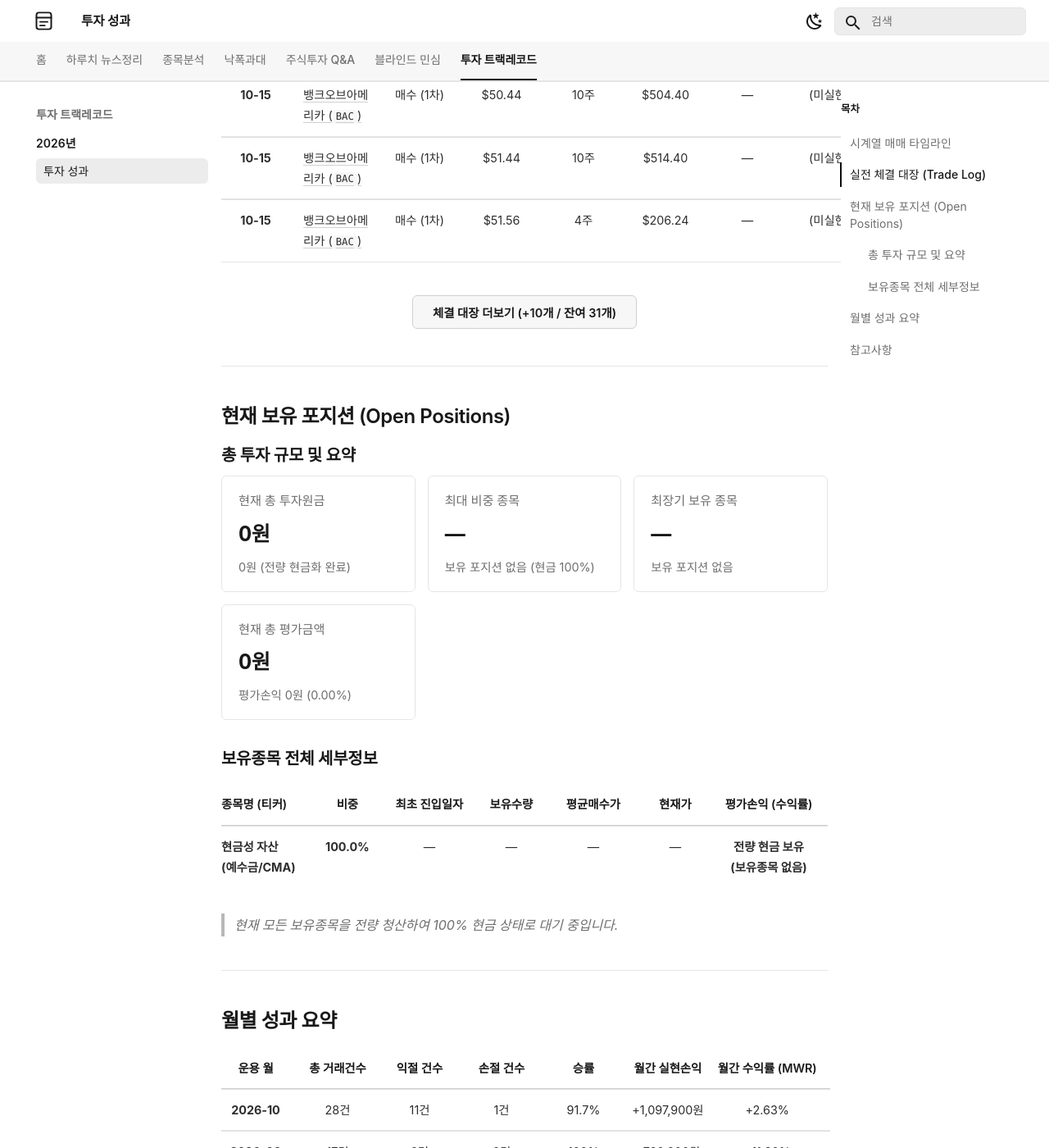
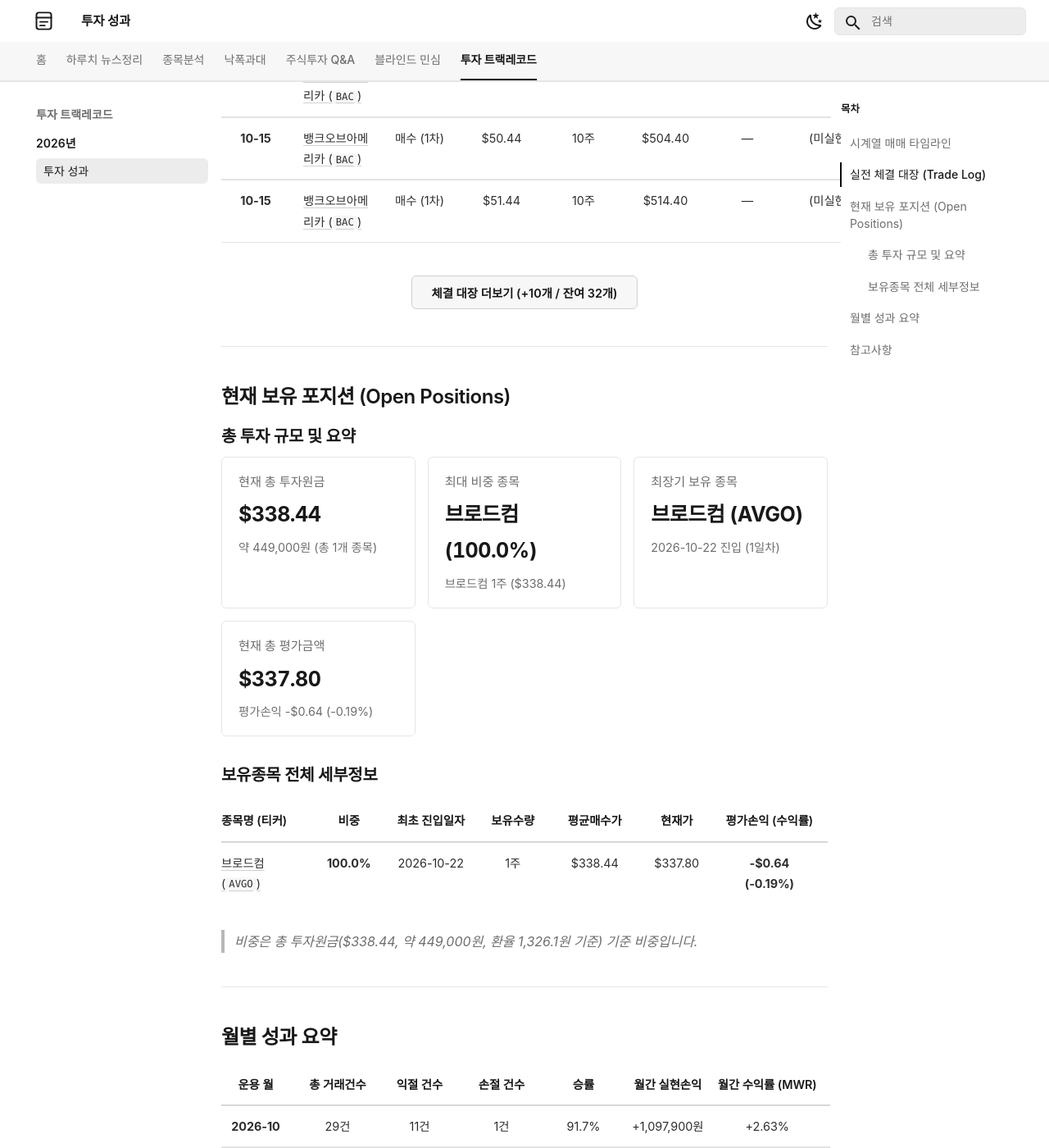
Before and after one commit to ju-sic/ju-sic.github.io, an MkDocs documentation site: the page built from docs/records/2026/trade-track-record.md, in a window 1280 px wide and 1400 px high, scrolled down 2320 px. Shown: the whole window at 82% size. Built offline with MkDocs 1.6.1 and Material for MkDocs 9.7.7, drawn with Linux system fonts in a browser that asks for light colours; some web fonts are replaced; a script that is not in the unit is left out; some of the changed text lies outside the part shown.

Commit message:
2026년 10월 22일 브로드컴 선발대 매수 기록 반영 및 트랙레코드 갱신 배포

```diff
--- a/docs/records/2026/trade-track-record.md
+++ b/docs/records/2026/trade-track-record.md
@@ -1,11 +1,29 @@
 # 실전 매매일지 및 포트폴리오 트랙레코드
 
-- **업데이트** : 2026-10-21(수) 13:40
+- **업데이트** : 2026-10-22(목) 06:17
 
 
 ## 시계열 매매 타임라인
 
 <div class="kb-timeline">
+  <div class="kb-timeline-item">
+    <div class="kb-timeline-marker kb-timeline-marker--buy"></div>
+    <div class="kb-timeline-header">
+      <span class="kb-timeline-date">2026-10-22 (목)</span>
+      <span class="kb-badge kb-badge--buy">1차 매수 (선발대)</span>
+    </div>
+    <div class="kb-timeline-body">
+      <table class="kb-timeline-table">
+        <tr>
+          <td><strong>종목명</strong>: 브로드컴 (AVGO)</td>
+          <td><strong>체결 단가</strong>: $338.44</td>
+          <td><strong>체결 수량</strong>: 1주</td>
+          <td><strong>투입 금액</strong>: $338.44</td>
+        </tr>
+      </table>
+      <p class="kb-timeline-desc">1주만 선발대 보내봤다. 장이 크게 빠질 것 같기도 하다. 이상하게 불안하다.</p>
+    </div>
+  </div>
   <div class="kb-timeline-item">
     <div class="kb-timeline-marker kb-timeline-marker--close"></div>
     <div class="kb-timeline-header">
@@ -788,6 +806,7 @@
 
 | 체결일자 | 종목명 (티커) | 구분 | 체결단가 | 수량 | 체결총액 | 청산단가 | 실현손익 | 수익률 | 보유일 |
 | :---: | :--- | :---: | :---: | :---: | :---: | :---: | :---: | :---: | :---: |
+| **10-22** | [브로드컴 (`AVGO`)](../../stocks/2026/08/broadcom.md) | 매수 (1차) | $338.44 | 1주 | $338.44 | — | (미실현) | — | — |
 | **10-21** | [SK하이닉스 (`000660`)](../../stocks/2026/09/sk-hynix.md) | 매도 (청산) | 1,211,000원 | 4주 | 4,844,000원 | 1,267,000원 | **+224,000원** | **+4.62%** | **2일** |
 | **10-21** | [뱅크오브아메리카 (`BAC`)](../../stocks/2026/09/bank-of-america.md) | 매도 (청산) | $50.44 | 44주 | $2,219.36 | $50.64 | **+$8.80 (약 +11,700원)** | **+0.40%** | **1일** |
 | **10-20** | [뱅크오브아메리카 (`BAC`)](../../stocks/2026/09/bank-of-america.md) | 매수 (1차) | $50.44 | 44주 | $2,219.36 | — | (미실현) | — | — |
@@ -843,23 +862,23 @@
 <div class="kb-portfolio-metrics">
   <div class="kb-portfolio-metric-card">
     <span class="label">현재 총 투자원금</span>
-    <span class="value">0원</span>
-    <span class="sub">0원 (전량 현금화 완료)</span>
+    <span class="value">$338.44</span>
+    <span class="sub">약 449,000원 (총 1개 종목)</span>
   </div>
   <div class="kb-portfolio-metric-card">
     <span class="label">최대 비중 종목</span>
-    <span class="value">—</span>
-    <span class="sub">보유 포지션 없음 (현금 100%)</span>
+    <span class="value">브로드컴 (100.0%)</span>
+    <span class="sub">브로드컴 1주 ($338.44)</span>
   </div>
   <div class="kb-portfolio-metric-card">
     <span class="label">최장기 보유 종목</span>
-    <span class="value">—</span>
-    <span class="sub">보유 포지션 없음</span>
+    <span class="value">브로드컴 (AVGO)</span>
+    <span class="sub">2026-10-22 진입 (1일차)</span>
   </div>
   <div class="kb-portfolio-metric-card">
     <span class="label">현재 총 평가금액</span>
-    <span class="value">0원</span>
-    <span class="sub">평가손익 0원 (0.00%)</span>
+    <span class="value">$337.80</span>
+    <span class="sub">평가손익 -$0.64 (-0.19%)</span>
   </div>
 </div>
 
@@ -867,9 +886,9 @@
 
 | 종목명 (티커) | 비중 | 최초 진입일자 | 보유수량 | 평균매수가 | 현재가 | 평가손익 (수익률) |
 | :--- | :---: | :---: | :---: | :---: | :---: | :---: |
-| **현금성 자산 (예수금/CMA)** | **100.0%** | — | — | — | — | **전량 현금 보유 (보유종목 없음)** |
+| [브로드컴 (`AVGO`)](../../stocks/2026/08/broadcom.md) | **100.0%** | 2026-10-22 | 1주 | $338.44 | $337.80 | **-$0.64 (-0.19%)** |
 
-> *현재 모든 보유종목을 전량 청산하여 100% 현금 상태로 대기 중입니다.*
+> *비중은 총 투자원금($338.44, 약 449,000원, 환율 1,326.1원 기준) 기준 비중입니다.*
 
 
 ---
@@ -878,9 +897,9 @@
 
 | 운용 월 | 총 거래건수 | 익절 건수 | 손절 건수 | 승률 | 월간 실현손익 | 월간 수익률 (MWR) |
 | :---: | :---: | :---: | :---: | :---: | :---: | :---: |
-| **2026-10** | 28건 | 11건 | 1건 | 91.7% | +1,097,900원 | +2.63% |
+| **2026-10** | 29건 | 11건 | 1건 | 91.7% | +1,097,900원 | +2.63% |
 | **2026-09** | 17건 | 3건 | 0건 | 100% | +720,800원 | +11.20% |
-| **누적 합계** | **45건** | **14건** | **1건** | **93.3%** | **+1,818,700원** | **+3.77%** |
+| **누적 합계** | **46건** | **14건** | **1건** | **93.3%** | **+1,818,700원** | **+3.77%** |
 
 ---
 
```
Also changed, not shown: docs/index.md (+1 -1 lines).
